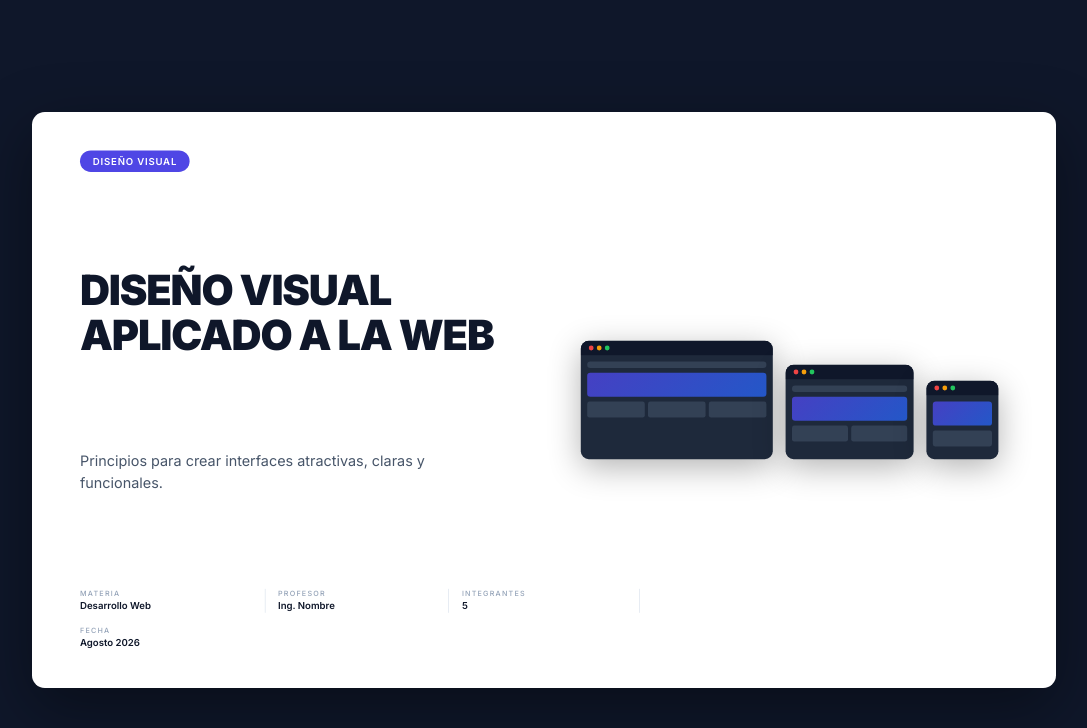
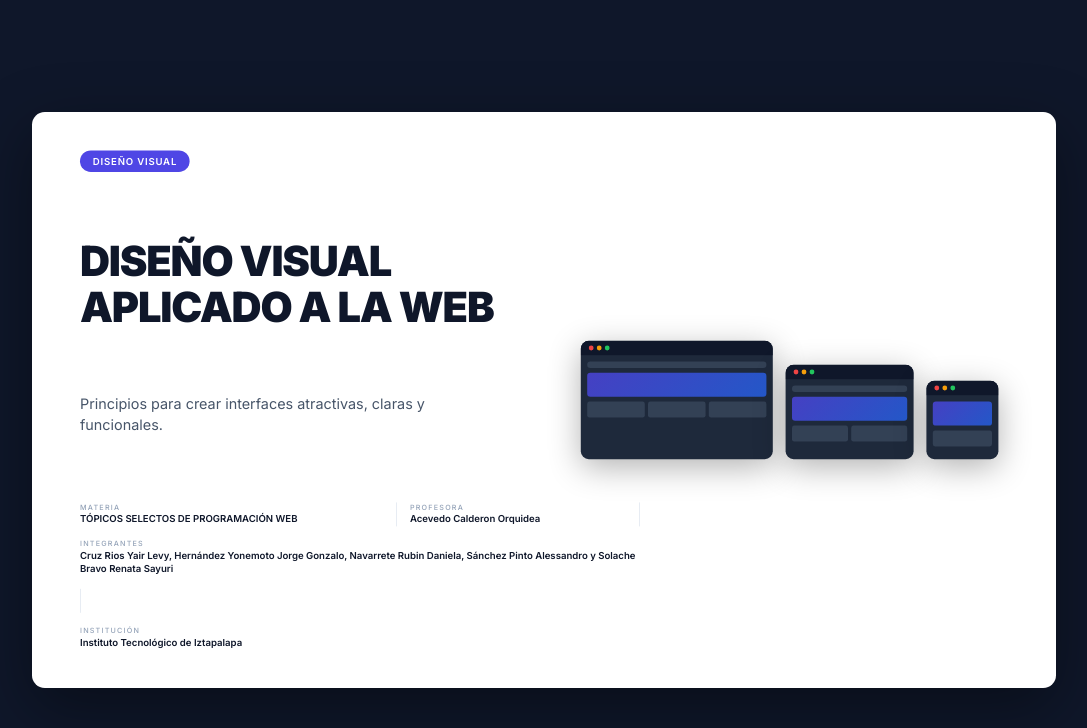
Before and after one commit to ShadowYone877/Presentacion, a Flask app: page / in a window 1280 px wide. Shown: the top 728 px of the page, without its empty margins (96-1183 px from the left). Run offline with Flask 3, Linux system fonts and the light colour scheme.

Commit message:
feat: update cover slide with real data - materia, profesora, integrantes, institucion

```diff
--- a/templates/index.html
+++ b/templates/index.html
@@ -56,22 +56,22 @@
                 <div class="cover-meta">
                     <div class="meta-item">
                         <span class="meta-label">Materia</span>
-                        <span class="meta-value">Desarrollo Web</span>
+                        <span class="meta-value">TÓPICOS SELECTOS DE PROGRAMACIÓN WEB</span>
                     </div>
                     <div class="meta-divider"></div>
                     <div class="meta-item">
-                        <span class="meta-label">Profesor</span>
-                        <span class="meta-value">Ing. Nombre</span>
+                        <span class="meta-label">Profesora</span>
+                        <span class="meta-value">Acevedo Calderon Orquidea</span>
                     </div>
                     <div class="meta-divider"></div>
                     <div class="meta-item">
                         <span class="meta-label">Integrantes</span>
-                        <span class="meta-value">5</span>
+                        <span class="meta-value">Cruz Rios Yair Levy, Hernández Yonemoto Jorge Gonzalo, Navarrete Rubin Daniela, Sánchez Pinto Alessandro y Solache Bravo Renata Sayuri</span>
                     </div>
                     <div class="meta-divider"></div>
                     <div class="meta-item">
-                        <span class="meta-label">Fecha</span>
-                        <span class="meta-value">Agosto 2026</span>
+                        <span class="meta-label">Institución</span>
+                        <span class="meta-value">Instituto Tecnológico de Iztapalapa</span>
                     </div>
                 </div>
                 <!-- Responsive Mockup -->
```
